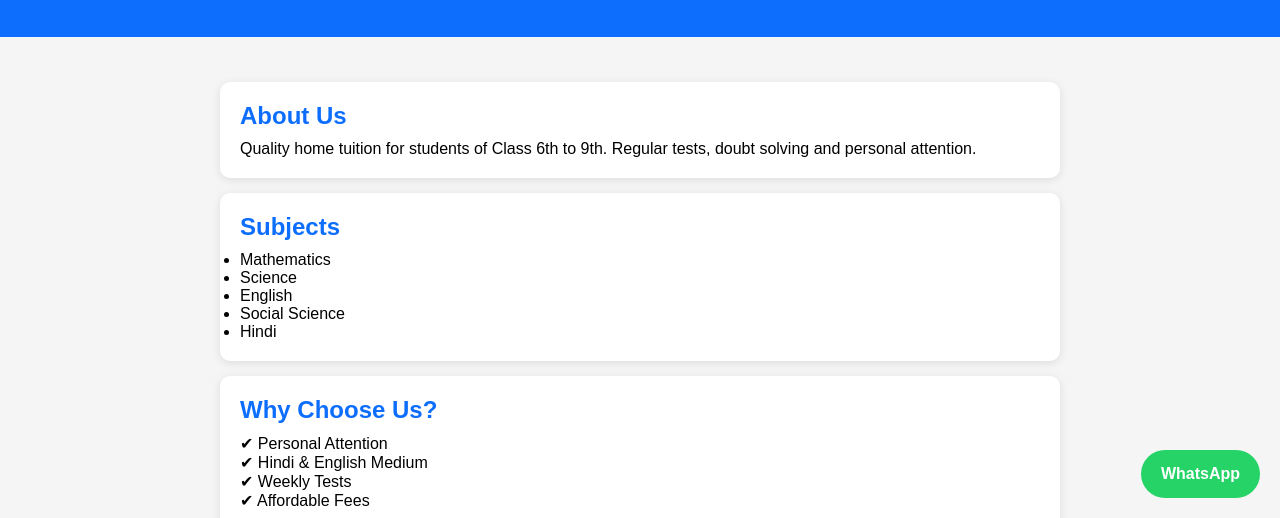
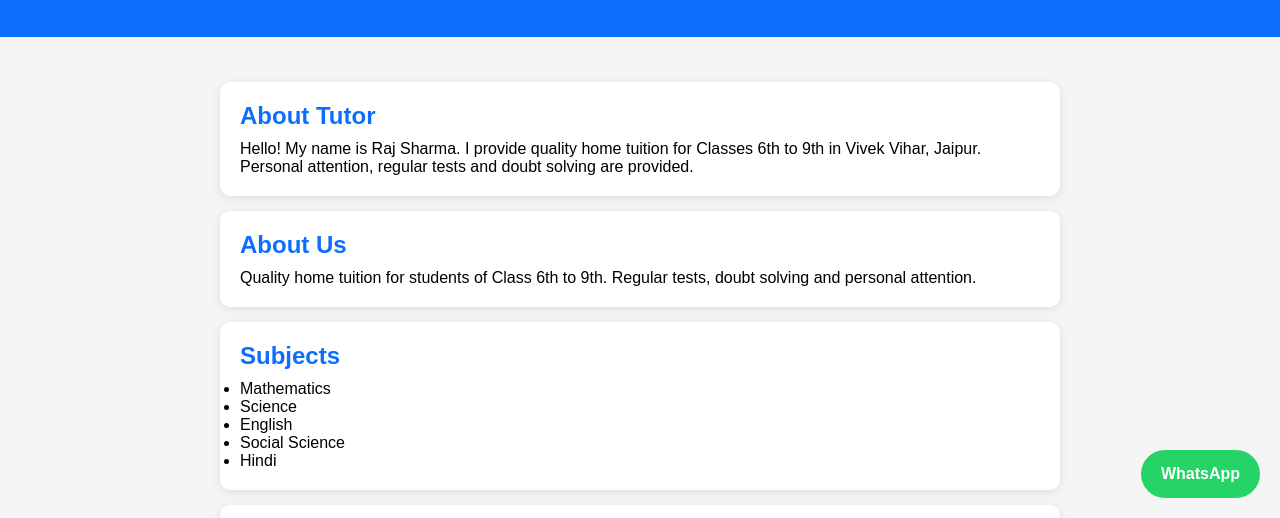
Before and after one commit to rajsharma33/raj-home-tuition, a plain HTML site: page index.html in a window 1280 px wide. Shown: the part 282-800 px from the top of the page. Drawn offline with Linux system fonts and the light colour scheme.

Commit message:
Update index.html

```diff
--- a/index.html
+++ b/index.html
@@ -70,7 +70,14 @@ margin-top:20px;
 <p>Classes 6th to 9th | All Subjects</p>
 </header>
 
-<section>
+<section><div class="card">
+<h2>About Tutor</h2>
+<p>
+Hello! My name is Raj Sharma. I provide quality home tuition
+for Classes 6th to 9th in Vivek Vihar, Jaipur.
+Personal attention, regular tests and doubt solving are provided.
+</p>
+</div>
 
 <div class="card">
 <h2>About Us</h2>
```
